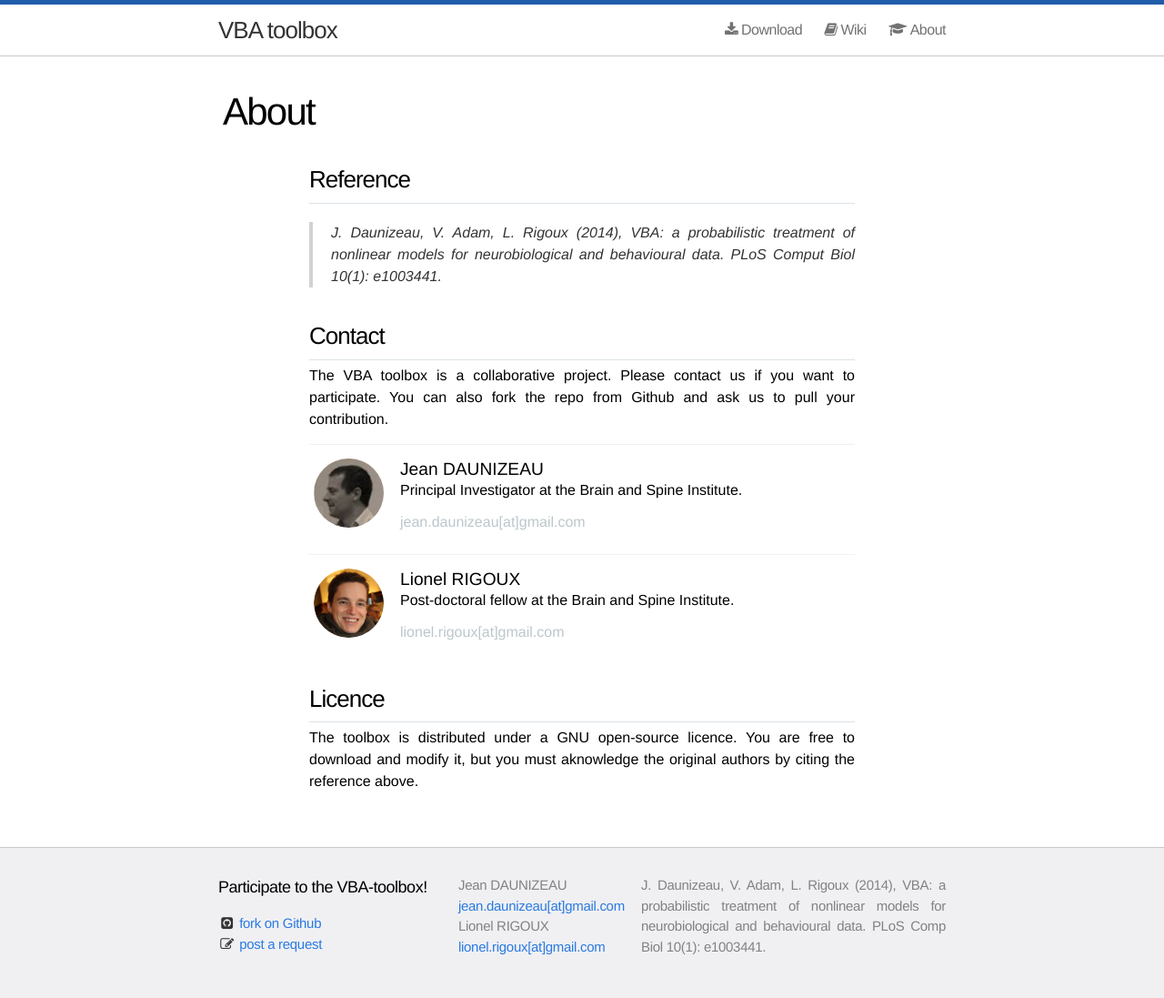
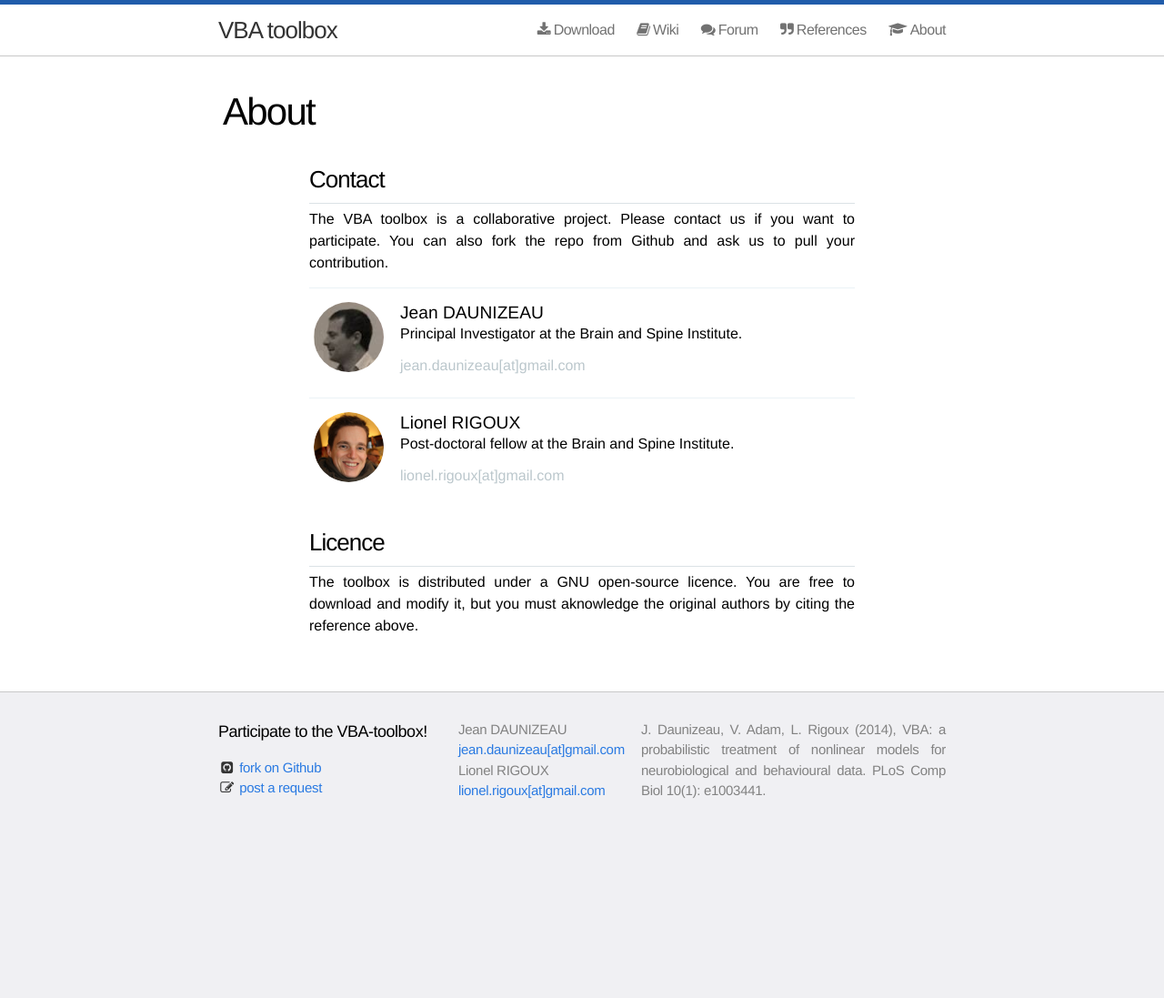
Before and after one commit to MBB-team/VBA-toolbox, a Jekyll site: the page built from about/index.html, in a window 1280 px wide. Shown: the whole page at 91% size. Built offline with Jekyll 4.4.1, drawn with Linux system fonts in a browser that asks for light colours; nearby versions of some CDN libraries; after the commit the page ends 926 px from its top, so only the background shows below that.

Commit message:
forum + references + css

```diff
--- a/_includes/header.html
+++ b/_includes/header.html
@@ -19,6 +19,8 @@
       <div class="trigger">
         <a class="page-link" href="{{ site.baseurl }}/download"><i class="fa fa-download">&nbsp;</i>Download</a>
         <a class="page-link" href="{{ site.baseurl }}/wiki"><i class="fa fa-book">&nbsp;</i>Wiki</a>
+		<a class="page-link" href="{{ site.baseurl }}/forum"><i class="fa fa-comments ">&nbsp;</i>Forum</a>
+		<a class="page-link" href="{{ site.baseurl }}/references"><i class="fa fa-quote-right ">&nbsp;</i>References</a>
         <a class="page-link" href="{{ site.baseurl }}/about"><i class="fa fa-mortar-board">&nbsp;</i>About</a>
       </div>
     </nav>
--- a/_layouts/plain.html
+++ b/_layouts/plain.html
@@ -6,7 +6,7 @@
     <body>
 
     {% include header.html %}
-    <div class="content">
+    <div class="page-content">
       {{ content }}
     </div>
     {% include footer.html %}
--- a/about/index.html
+++ b/about/index.html
@@ -14,11 +14,6 @@
   email:  "lionel.rigoux@gmail.com"
   avatar: "lionel.png"
 ---
-
-<h2>Reference</h2>
-<p class="reference">
-J. Daunizeau, V. Adam, L. Rigoux (2014), VBA: a probabilistic treatment of nonlinear models for neurobiological and behavioural data. PLoS Comput Biol 10(1): e1003441.
-</p>
 
 <h2>Contact</h2>
 {{ page.text }}
--- a/css/main.css
+++ b/css/main.css
@@ -29,7 +29,7 @@
 .wrap:after { content:""; display:table; }
 .wrap:after { clear: both; }
 .wrap {
-  max-width: 800px;
+    max-width: 800px;
   padding: 0 30px;
   margin: 0 auto;
   zoom: 1;
@@ -145,7 +145,7 @@
 .page-content {
   padding: 30px 0;
   background-color: #fff;
-  min-height: 600px;
+  min-height: 70%;
 }
 
 
@@ -298,11 +298,13 @@
 
 .home {
     background-color: #FFF;
+    min-height: 100%;
+
 }
 .home #bandeau{
   width: 100%;
   background-color: #205caa;
-  margin: 0;
+  margin: -30px 0 0 0;
   padding: 0;
 }
 
@@ -333,7 +335,7 @@
   width: -o-calc(33.3%);
   width: calc(33.3%);
   float: left;
-  margin: 40px 0px 55px 0px;
+  margin: 50px 0px 65px 0px;
   padding: 0 ;
   text-align:center;
 
@@ -431,6 +433,8 @@
     color: #667;
 
 }
+
+
 
 /* Author styling */
 /* ----------------------------------------------------------*/
```
Also changed, not shown: _layouts/forum.html (added, +14 -0 lines), css/forum.css (added, +27 -0 lines), forum/index.html (added, +22 -0 lines), references/index.html (added, +32 -0 lines).
